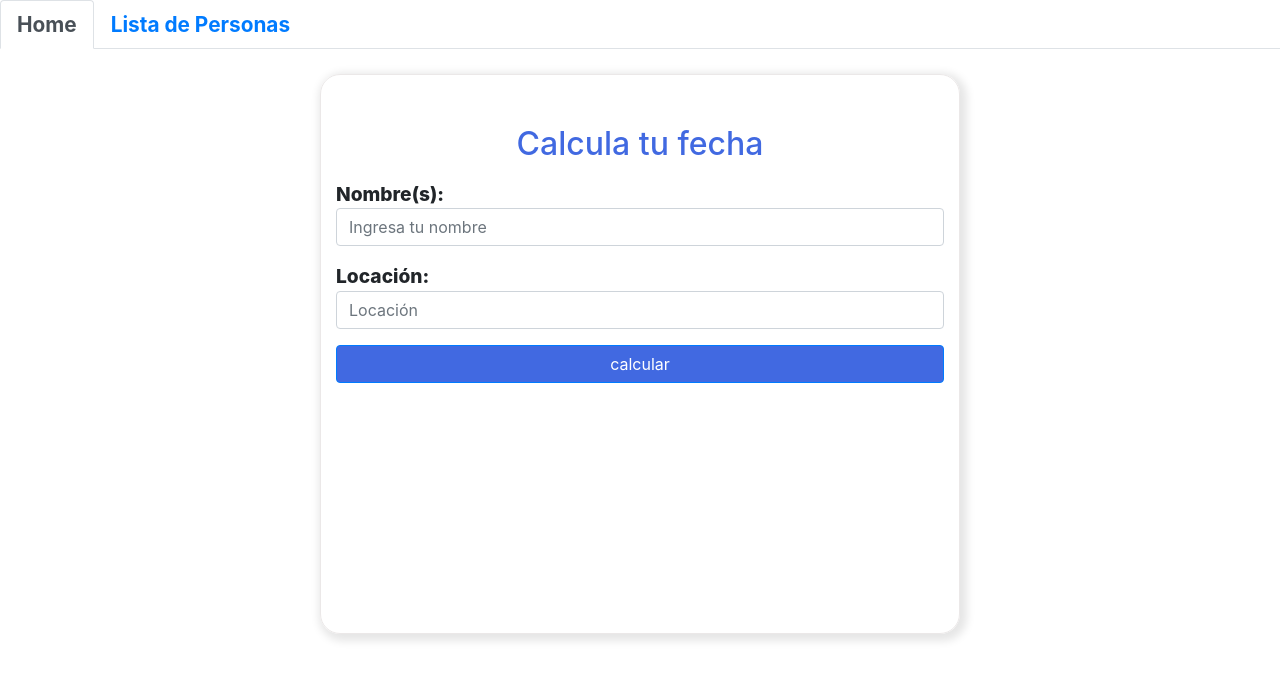
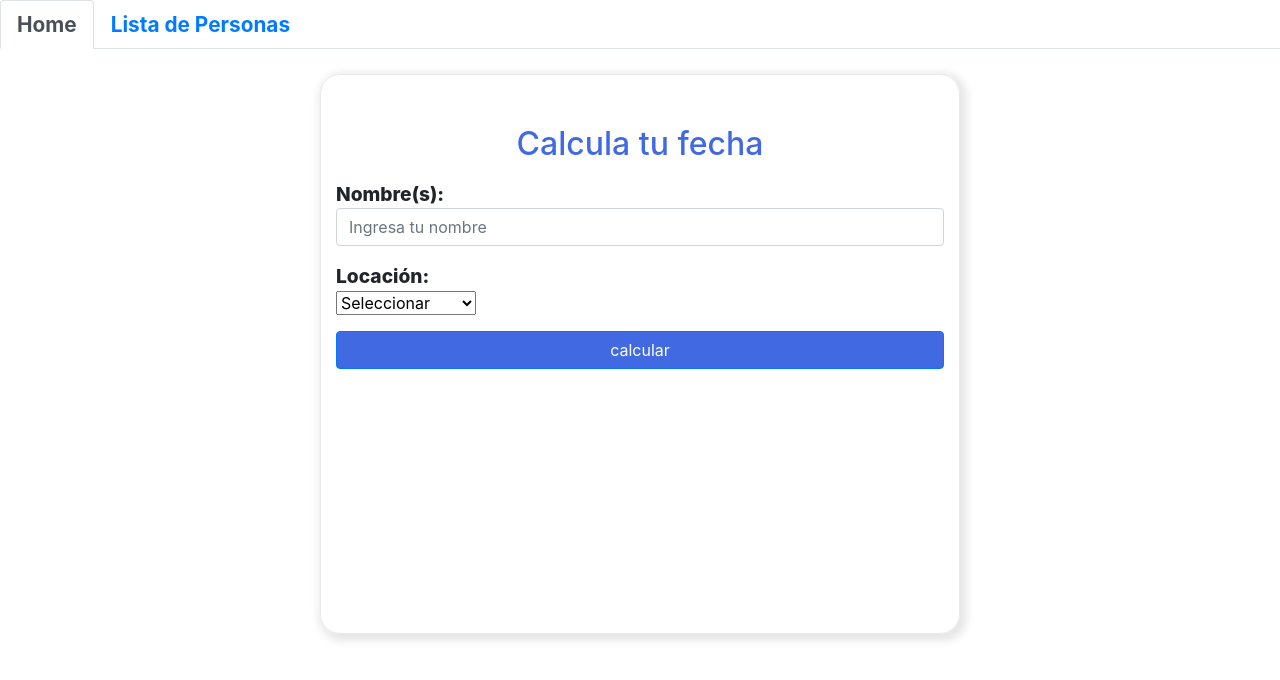
Before and after one commit to juxnmxG/fintegra_parte2, a React (Create React App) app: page / in a window 1280 px wide. Shown: the top 680 px of the page. Built offline with nearby package versions, Linux system fonts and the light colour scheme.

Commit message:
agrege input tipo select

```diff
--- a/src/App.js
+++ b/src/App.js
@@ -27,8 +27,6 @@ function App() {
             namesUrl += `&name[]=${element}`;
           }
         });
-
-        console.log(namesUrl);
 
         const response = await fetch(`https://api.agify.io?name=${namesUrl}`, {
           method: "GET",
--- a/src/components/FormCalc/FormCalc.js
+++ b/src/components/FormCalc/FormCalc.js
@@ -6,6 +6,7 @@ function FormCalc(props) {
 
   const [form, setForm] = useState({
     name: "",
+    select: "",
   });
 
   const update = (e) => {
@@ -19,7 +20,7 @@ function FormCalc(props) {
     <div className="formC">
       <form onChange={update} onSubmit={(e) => calc(e, form)}>
         <div className="mt-auto">
-          <h2 >Calcula tu fecha</h2>
+          <h2>Calcula tu fecha</h2>
         </div>
         <div className="mt-3">
           <span>Nombre(s):</span>
@@ -33,11 +34,16 @@ function FormCalc(props) {
         <div className="mt-3">
           <span>Locación:</span>
         </div>
-        <input
-          type="text"
-          className="form-control"
-          placeholder="Locación"
-        ></input>
+        <select
+          className="form-select"
+          aria-label="Default select example"
+          name="select"
+        >
+          <option value="0">Seleccionar</option>
+          <option value="CO">Colombia</option>
+          <option value="US">Estados Unidos</option>
+          <option value="ES">Epaña</option>
+        </select>
         <button type="submit" className="btn btn-primary mt-3">
           calcular
         </button>
```
